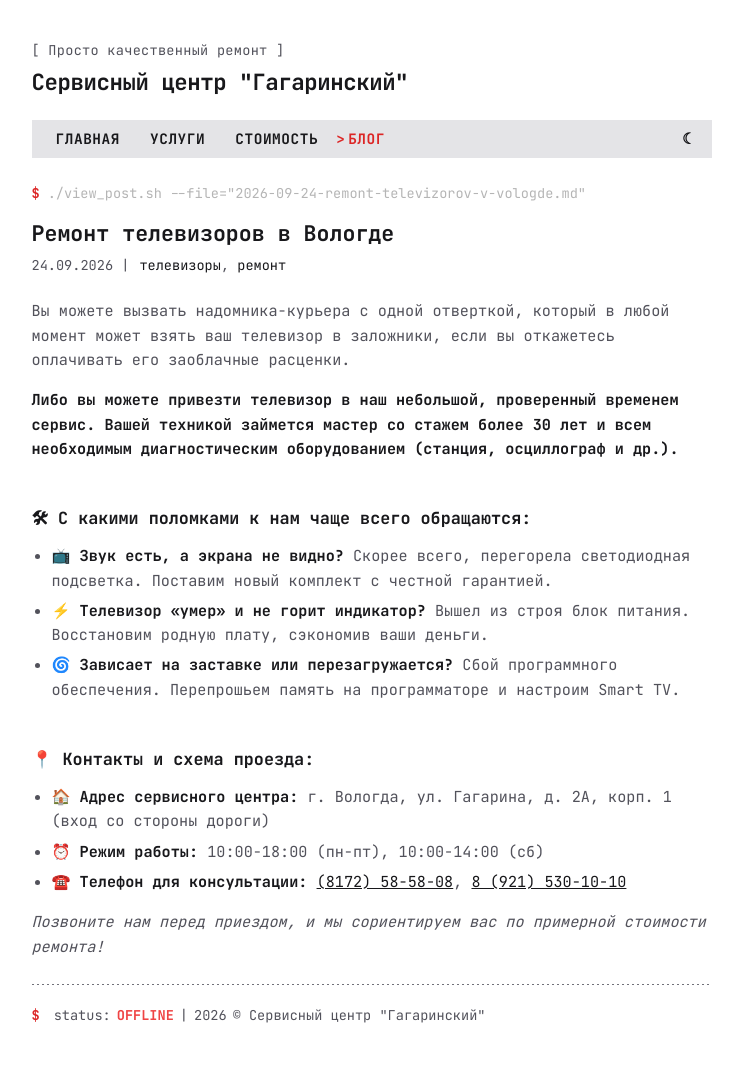
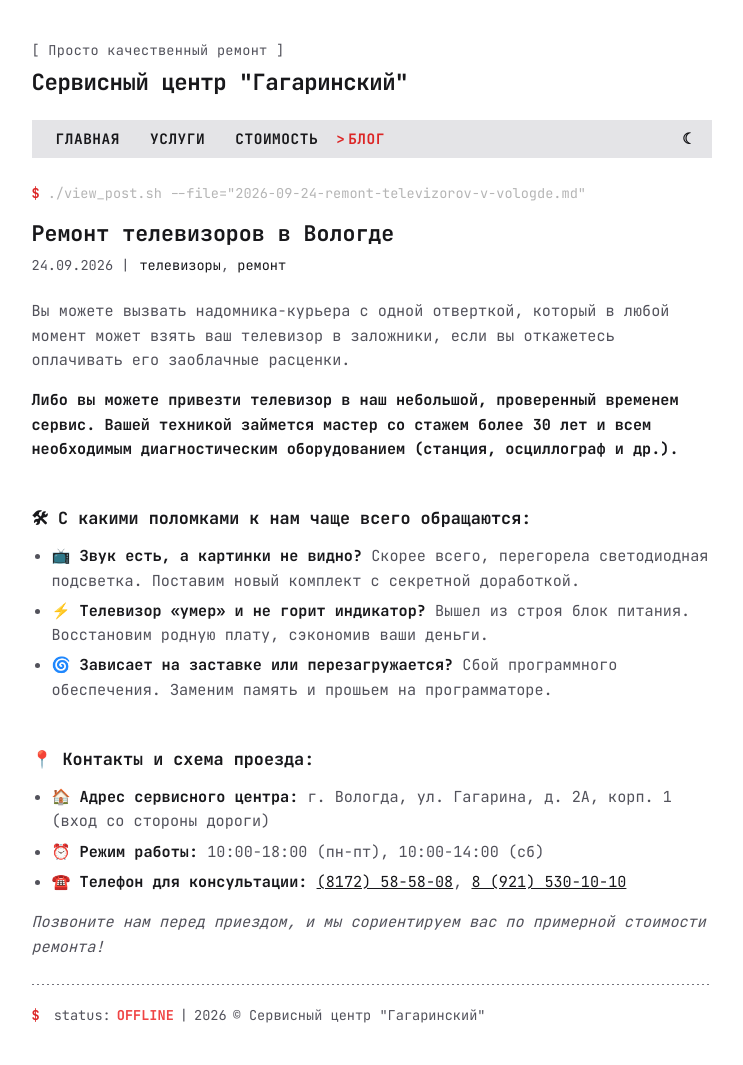
Before and after one commit to polinom11/polinom11.github.io, a Jekyll site: the page built from _posts/2026-09-24-remont-televizorov-v-vologde.md, in a window 1280 px wide. Shown: the whole page, without its empty margins (261-1004 px from the left). Built offline with Jekyll 4.4.1, drawn with Linux system fonts in a browser that asks for light colours.

Commit message:
Update 2026-09-24-remont-televizorov-v-vologde.md

```diff
--- a/_posts/2026-09-24-remont-televizorov-v-vologde.md
+++ b/_posts/2026-09-24-remont-televizorov-v-vologde.md
@@ -15,9 +15,9 @@ tags:
 
 ### 🛠 С какими поломками к нам чаще всего обращаются:
 
-* 📺 **Звук есть, а экрана не видно?** Скорее всего, перегорела светодиодная подсветка. Поставим новый комплект с честной гарантией.
+* 📺 **Звук есть, а картинки не видно?** Скорее всего, перегорела светодиодная подсветка. Поставим новый комплект с секретной доработкой.
 * ⚡ **Телевизор «умер» и не горит индикатор?** Вышел из строя блок питания. Восстановим родную плату, сэкономив ваши деньги.
-* 🌀 **Зависает на заставке или перезагружается?** Сбой программного обеспечения. Перепрошьем память на программаторе и настроим Smart TV.
+* 🌀 **Зависает на заставке или перезагружается?** Сбой программного обеспечения. Заменим память и прошьем на программаторе.
 
 ---
 
```
